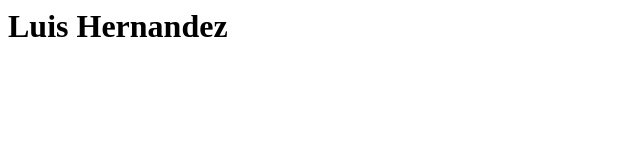
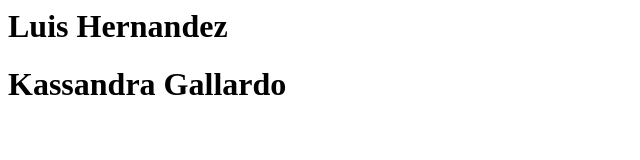
Before and after one commit to lherna1371/my-nyu-portfolio, a plain HTML site: page index.html in a window 1280 px wide. Shown: the whole page, without its empty margins (0-640 px from the left). Drawn offline with Linux system fonts and the light colour scheme.

Commit message:
Class demo index.html

```diff
--- a/index.html
+++ b/index.html
@@ -1 +1,2 @@
 <h1>Luis Hernandez</h1>
+<h1>Kassandra Gallardo</h1>
```
